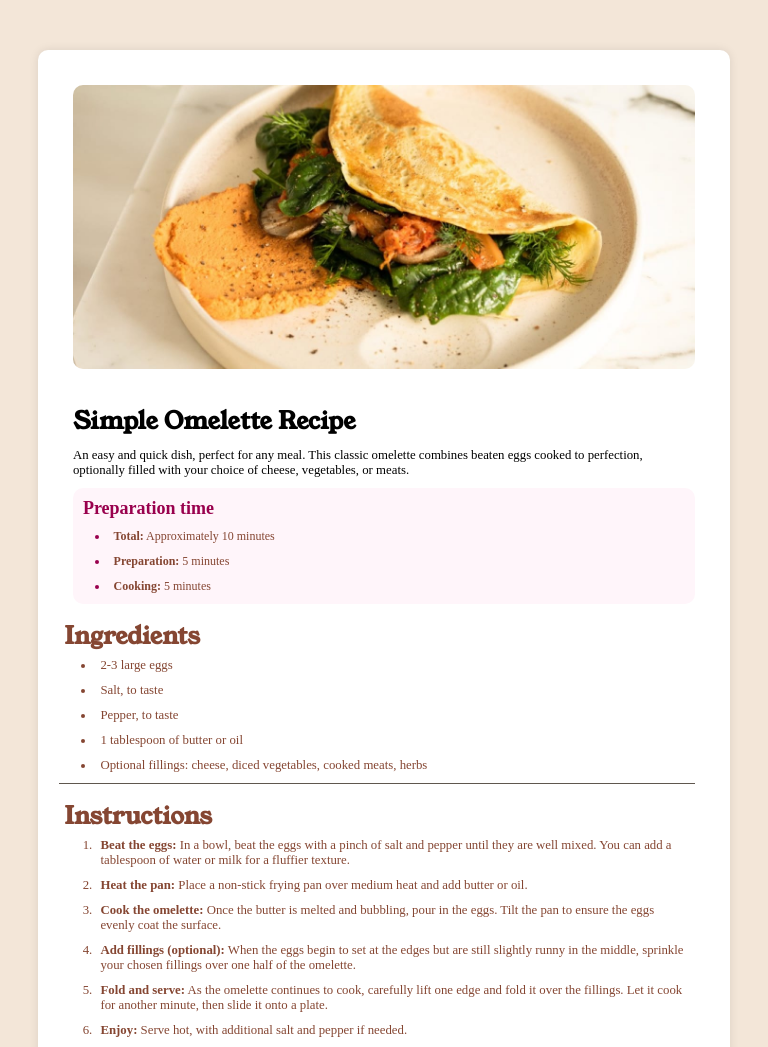
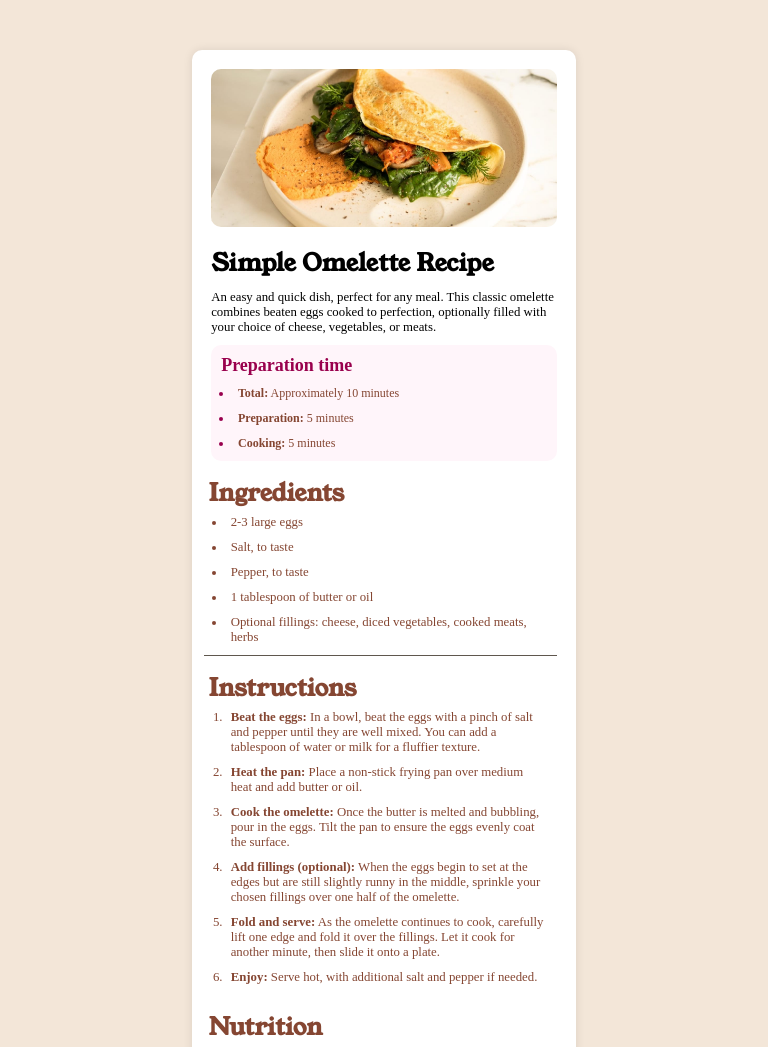
Before and after one commit to Mohabexe/Recipe-page, a plain HTML site: page index.html in a window 768 px wide. Shown: the top 1047 px of the page. Drawn offline with Linux system fonts and the light colour scheme.

Commit message:
tablet responsive

```diff
--- a/styles.css
+++ b/styles.css
@@ -135,3 +135,8 @@ tr {
     }
 
 }
+@media (max-width: 1000px) and (min-width: 768px){
+    .card{
+        width: 50%;
+    }
+}
```
